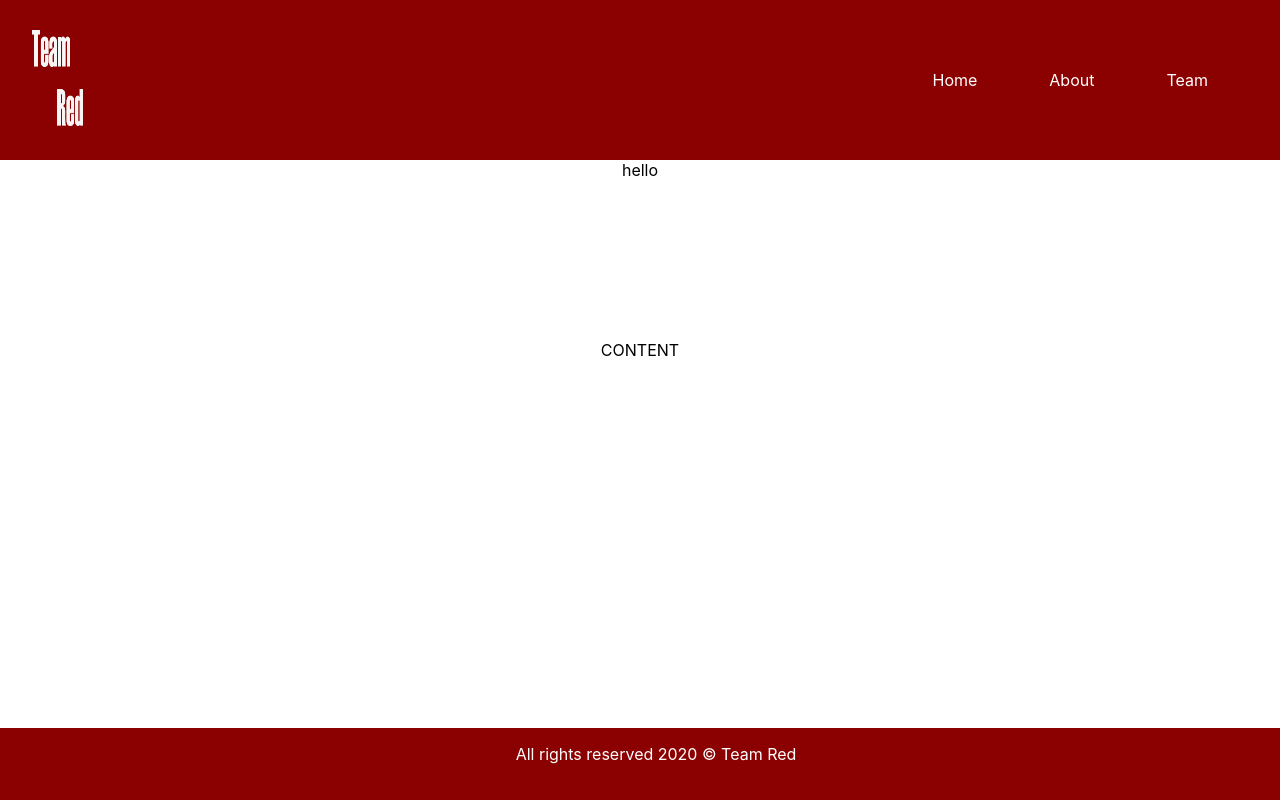
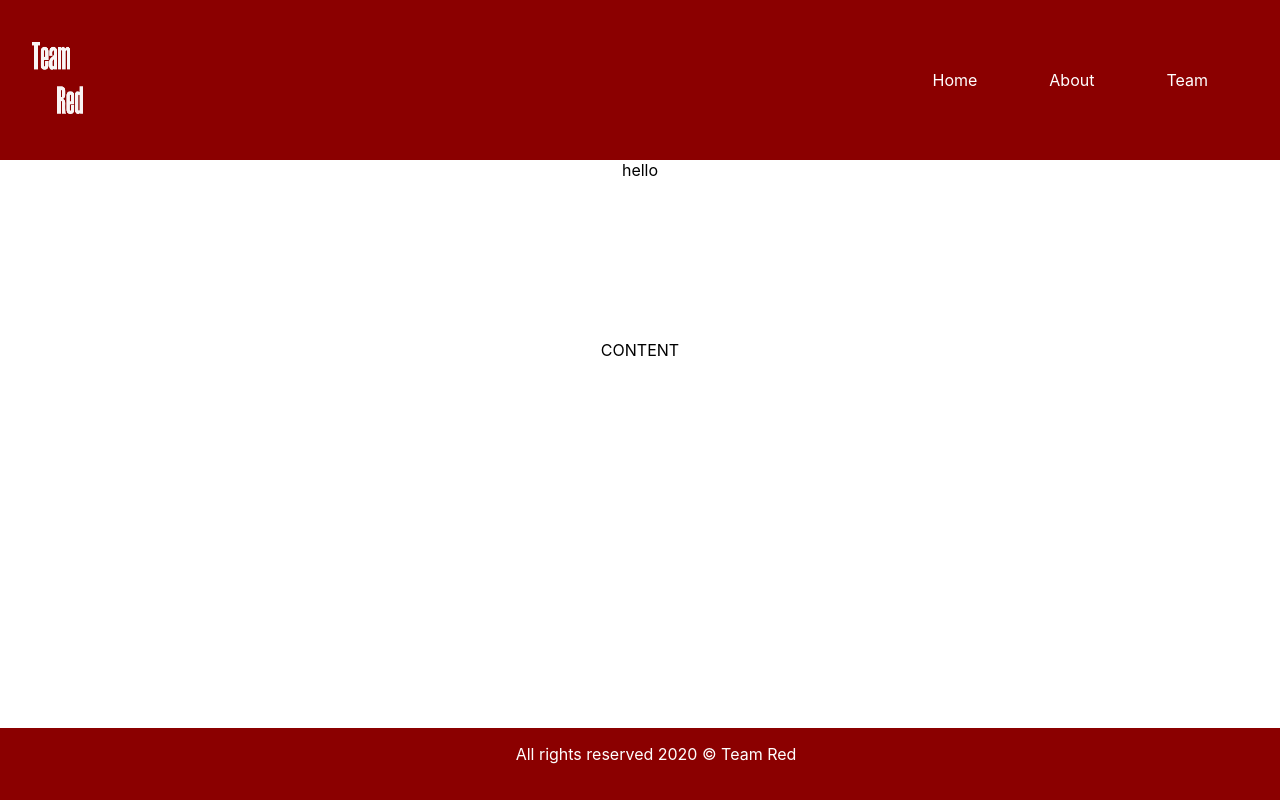
Before and after one commit to szkola-reacta/team-red-www, a React (Create React App) app: page / in a window 1280 px wide. Built offline with nearby package versions, Linux system fonts and the light colour scheme.

Commit message:
some bugs fixed

```diff
--- a/src/css/header-styles.css
+++ b/src/css/header-styles.css
@@ -69,7 +69,7 @@
 .logo img
 {
     width: 4vw;
-    height: 12vh;
+    height: 9vh;
 
 
 }
--- a/src/css/togglestyles.css
+++ b/src/css/togglestyles.css
@@ -5,7 +5,7 @@
     display: flex;
     flex-direction: column;
     align-items: center;
-    margin-top: 1rem;
+    margin-top: 2rem;
 }
 
 @media screen and (min-width: 800px) {
```
